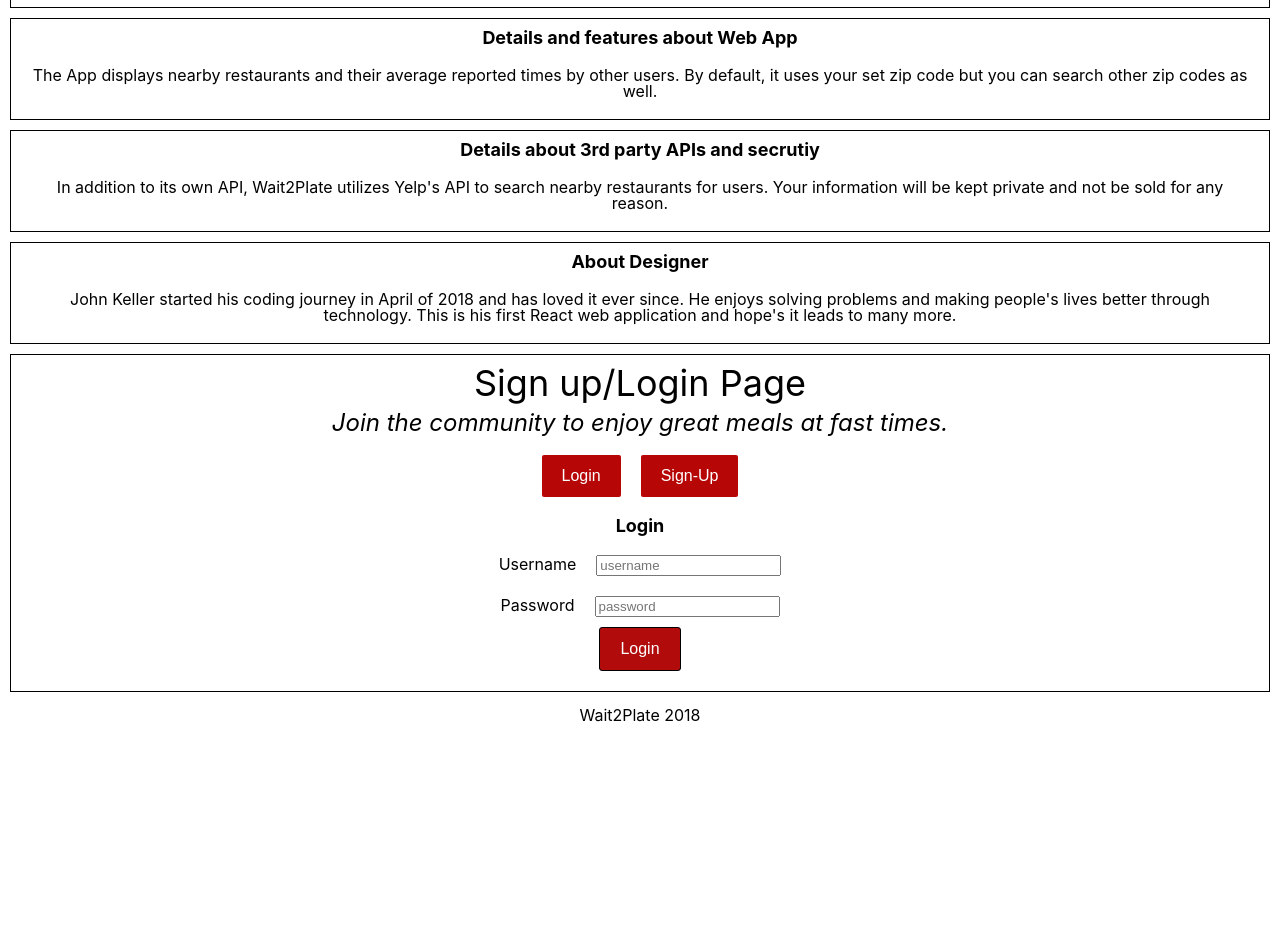
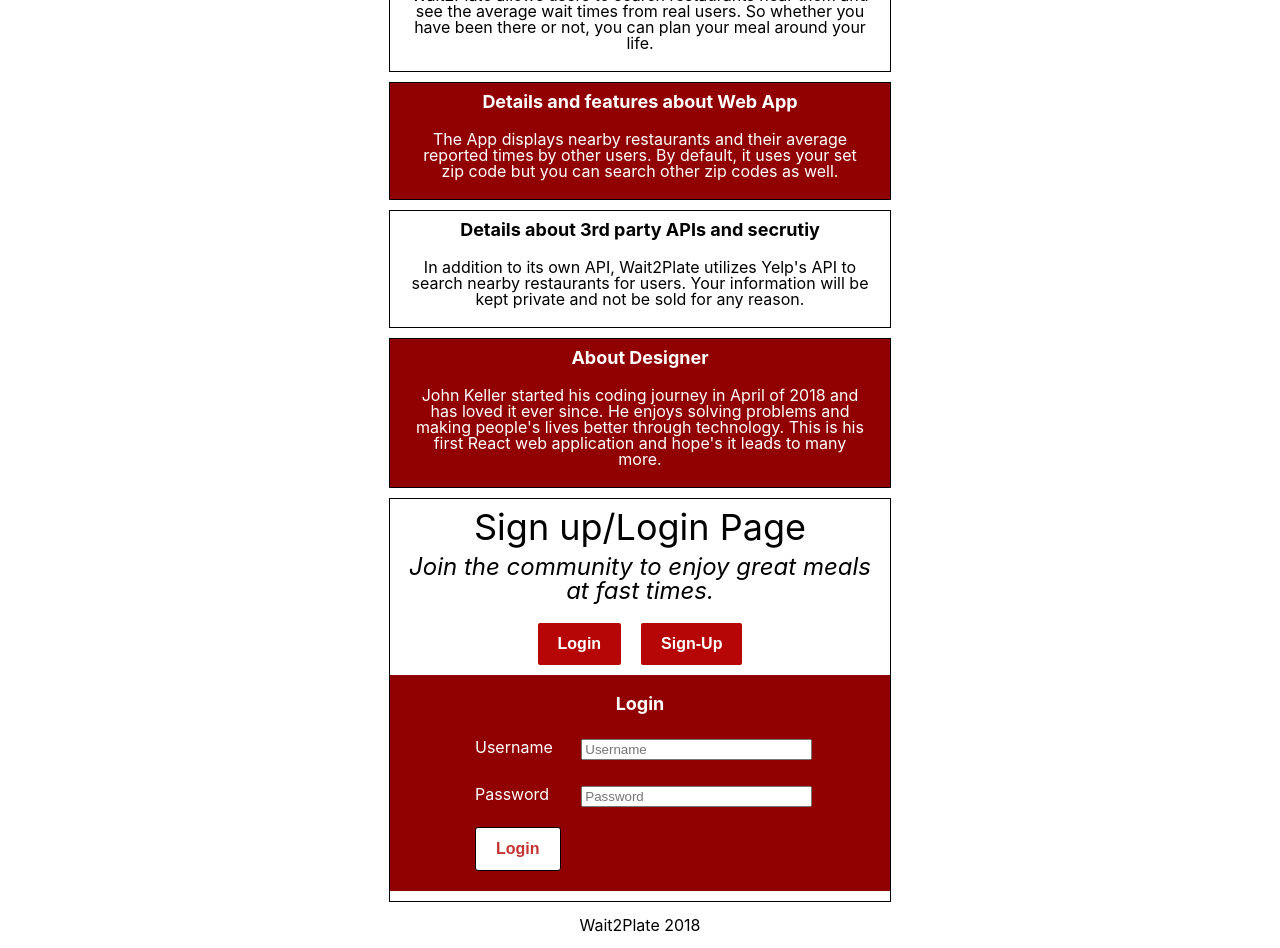
Before and after one commit to jmkeller3/wait2plate-client, a React (Create React App) app: page / in a window 1280 px wide. Shown: the part 280-1228 px from the top of the page. Before the commit the page ends 1018 px from the top, so only its background shows below. Built offline with nearby package versions, Linux system fonts and the light colour scheme; no server answers.

Commit message:
added some css changes

```diff
--- a/src/actions/userflow.js
+++ b/src/actions/userflow.js
@@ -13,7 +13,6 @@ export const login = async (username, pass) => {
       mode: "cors",
       headers: {
         "Content-Type": "application/json",
-        "Access-Control-Allow-Origin": "*"
       },
       body: user
     });
--- a/src/components/Landing.css
+++ b/src/components/Landing.css
@@ -6,16 +6,16 @@ h3 {
 }
 
 h1 {
-  font-size: 36px;
+  font-size: 30px;
 }
 
 h2 {
-  font-size: 24px;
+  font-size: 20px;
   font-style: italic;
 }
 
 h3 {
-  font-size: 18px;
+  font-size: 16px;
   font-weight: bold;
 }
 
@@ -25,4 +25,49 @@ p {
 
 section {
   border: 1px solid #000;
+  margin-left: auto;
+  margin-right: auto;
+  width: 90%;
 }
+
+section:nth-child(odd) {
+  background-color: #910101;
+  color: white
+}
+
+main {
+  margin-left: auto;
+  margin-right: auto;
+}
+
+/* Tablet */
+@media only screen and (min-width: 767px)  {
+  section {
+    width: 80%;
+  }
+  h1 {
+    font-size: 33px;
+  }
+  h2 {
+    font-size: 21px;
+  }
+  h3 {
+    font-size: 17px;
+  }
+}
+
+@media only screen and (min-width: 1025px) {
+  section {
+    width: 500px;
+  }
+
+  h1 {
+    font-size: 36px;
+  }
+  h2 {
+    font-size: 24px;
+  }
+  h3 {
+    font-size: 18px;
+  }
+}
--- a/src/components/Login.css
+++ b/src/components/Login.css
@@ -2,7 +2,26 @@
 .signup {
   margin-left: auto;
   margin-right: auto;
+  padding: 10px 0;
   border: 0;
+}
+
+.col-25 {
+  float: left;
+  width: 25%;
+  margin-top: 6px;
+}
+
+.col-75 {
+  float: left;
+  width: 75%;
+  margin-top: 6px;
+}
+
+.row:after {
+  content: "";
+  display: table;
+  clear: both;
 }
 
 input,
@@ -11,8 +30,17 @@ label {
   text-align: left;
 }
 
+input {
+  width: 70%;
+}
+
+label {
+  display: inline-block;
+}
+
 form {
-  text-align: center;
+  text-align: left;
+  margin-left: 15%;
 }
 
 button {
@@ -30,18 +58,20 @@ section {
 }
 
 button {
-  background-color: #b10b0b;
+  background-color: #fff;
   border: 1px solid #000;
-  color: #fff;
+  color: #C23333;
   font-size: 16px;
+  font-weight: 600;
   padding: 12px 20px;
-  margin-bottom: 10px;
+  margin: 10px;
   transition: 0.3s ease-in-out;
 }
 
 button:hover,
 button:focus {
   background-color: #790202;
+  color: #fff;
 }
 
 .btn-tab {
--- a/src/components/Login.js
+++ b/src/components/Login.js
@@ -82,11 +82,14 @@ export class Login extends React.Component {
               )}
             </header>
             <form className="signup-form" onSubmit={this.handleSignup}>
-              <div>
+              <div className="row">
+                <div className="col-25">
                   <label htmlFor="username">Username</label>
+                </div>
+                <div className="col-75">
                   <input
                     required
-                  placeholder="username"
+                    placeholder="Username"
                     type="text"
                     name="username"
                     id="username"
@@ -96,8 +99,12 @@ export class Login extends React.Component {
                     }}
                   />
                 </div>
-              <div>
+              </div>
+              <div className="row">
+                <div className="col-25">
                   <label htmlFor="email">Email</label>
+                </div>
+                <div className="col-75">
                   <input
                     required
                     type="email"
@@ -110,12 +117,16 @@ export class Login extends React.Component {
                     }}
                   />
                 </div>
-              <div>
+              </div>
+              <div className="row">
+                <div className="col-25">
                   <label htmlFor="password">Password</label>
+                </div>
+                <div className="col-75">
                   <input
                     required
                     type="password"
-                  placeholder="password"
+                    placeholder="Password"
                     name="password"
                     id="password"
                     value={this.state.pass}
@@ -124,11 +135,15 @@ export class Login extends React.Component {
                     }}
                   />
                 </div>
-              <div>
+              </div>
+              <div className="row">
+                <div className="col-25">
                   <label htmlFor="cpassword">Confirm Password</label>
+                </div>
+                <div className="col-75">
                   <input
                     type="password"
-                  placeholder="password"
+                    placeholder="Confirm Password"
                     name="cpassword"
                     id="cpassword"
                     value={this.state.cpass}
@@ -136,6 +151,7 @@ export class Login extends React.Component {
                       this.setState({ cpass: e.target.value });
                     }}
                   />
+                </div>
               </div>
               <button type="submit">Sign Up</button>
             </form>
@@ -149,11 +165,14 @@ export class Login extends React.Component {
                 )}
               </header>
               <form className="login-form" onSubmit={this.handleLogin}>
-              <div>
+                <div className="row">
+                  <div className="col-25">
                     <label htmlFor="username">Username</label>
+                  </div>
+                  <div className="col-75">
                     <input
                       required
-                  placeholder="username"
+                      placeholder="Username"
                       type="text"
                       name="username"
                       id="username"
@@ -163,19 +182,24 @@ export class Login extends React.Component {
                       }}
                     />
                   </div>
-              <div>
+                </div>
+                <div className="row">
+                  <div className="col-25">
                     <label htmlFor="password">Password</label>
+                  </div>
+                  <div className="col-75">
                     <input
                       type="password"
                       required
                       name="password"
                       id="password"
-                  placeholder="password"
+                      placeholder="Password"
                       value={this.state.pass}
                       onChange={e => {
                         this.setState({ pass: e.target.value });
                       }}
                     />
+                  </div>
                 </div>
                 <button type="submit">Login</button>
               </form>
--- a/src/components/Navbar.css
+++ b/src/components/Navbar.css
@@ -1,19 +1,44 @@
 nav {
-  background-color: #b10b0b;
-  height: 60px;
+  background-color: #C23333;
+  height: 40px;
 }
 
 li {
   display: inline-block;
-  font-size: 18px;
-  padding: 10px;
-  margin: 10px 10px 5px;
+  font-size: 16px;
+  padding: 5px;
+  margin: 5px 10px 5px;
 }
 
 a {
   text-decoration: none;
+  color: #fff4dc;
 }
 
 a:visited {
   color: #fff;
 }
+
+@media only screen and (min-width: 767px) {
+  nav {
+    height: 50px;
+  }
+
+  li {
+    font-size: 18px;
+    padding: 8px;
+    margin: 8px 10px 5px;
+  }
+}
+
+@media only screen and (min-width: 1024px) {
+  nav {
+    height: 60px;
+  }
+
+  li {
+    font-size: 18px;
+    padding: 10px;
+    margin: 10px 10px 5px;
+  }
+}
--- /dev/null
+++ b/src/components/Restaurants.css
@@ -0,0 +1,6 @@
+.restaurant-list {
+    background-color: #910101;
+    color: #fff;
+    margin: 0;
+    padding: 10px;
+}
--- a/src/components/Restaurants.js
+++ b/src/components/Restaurants.js
@@ -2,9 +2,14 @@ import React from "react";
 import { connect } from "react-redux";
 import { getRestaurantsThunk } from "../actions";
 
+import "./Restaurants.css"
+
 export class Restaurants extends React.Component {
   constructor(props) {
     super(props);
+    this.state = {
+      cityState: ""
+    }
   }
 
   goToTimer(event) {
@@ -30,7 +35,7 @@ export class Restaurants extends React.Component {
 
     function averageTimes(times) {
       return (
-        times.reduce(function(a, b) {
+        times.reduce(function (a, b) {
           return a + b;
         }) / times.length
       );
@@ -72,7 +77,18 @@ export class Restaurants extends React.Component {
         </header>
 
         <section>
-          <h3>List</h3>
+          <h3 className="restaurant-list">List</h3>
+          <label>Search by City</label>
+          <input
+            placeholder="City, State"
+            type="text"
+            name="cityState"
+            id="cityState"
+            value={this.state.cityState}
+            onChange={e => {
+              this.setState({ cityState: e.target.value });
+            }}
+          />
           <table>
             <thead>
               <tr>
```
Lines whose indentation alone changed are shown as unchanged.
